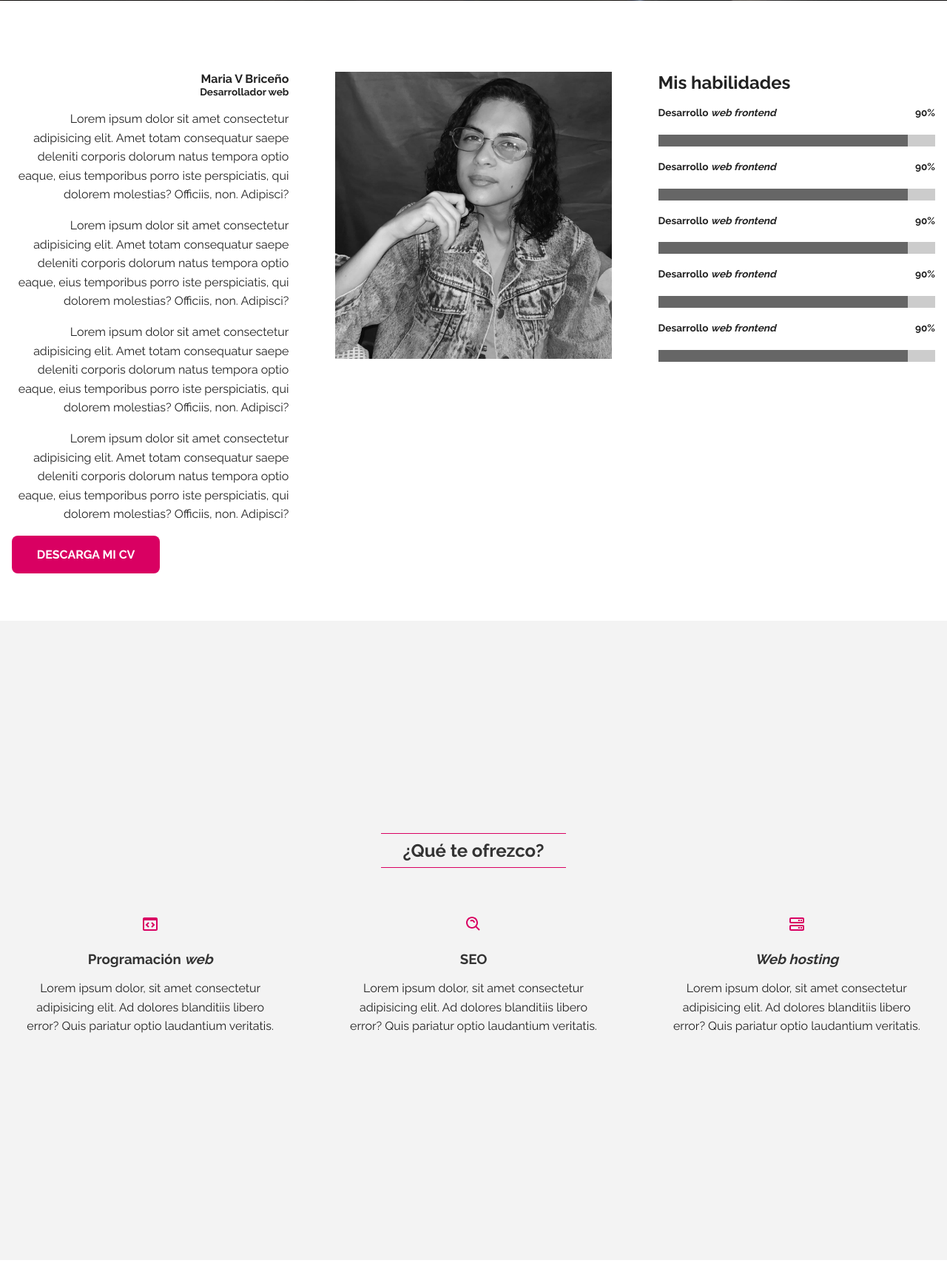
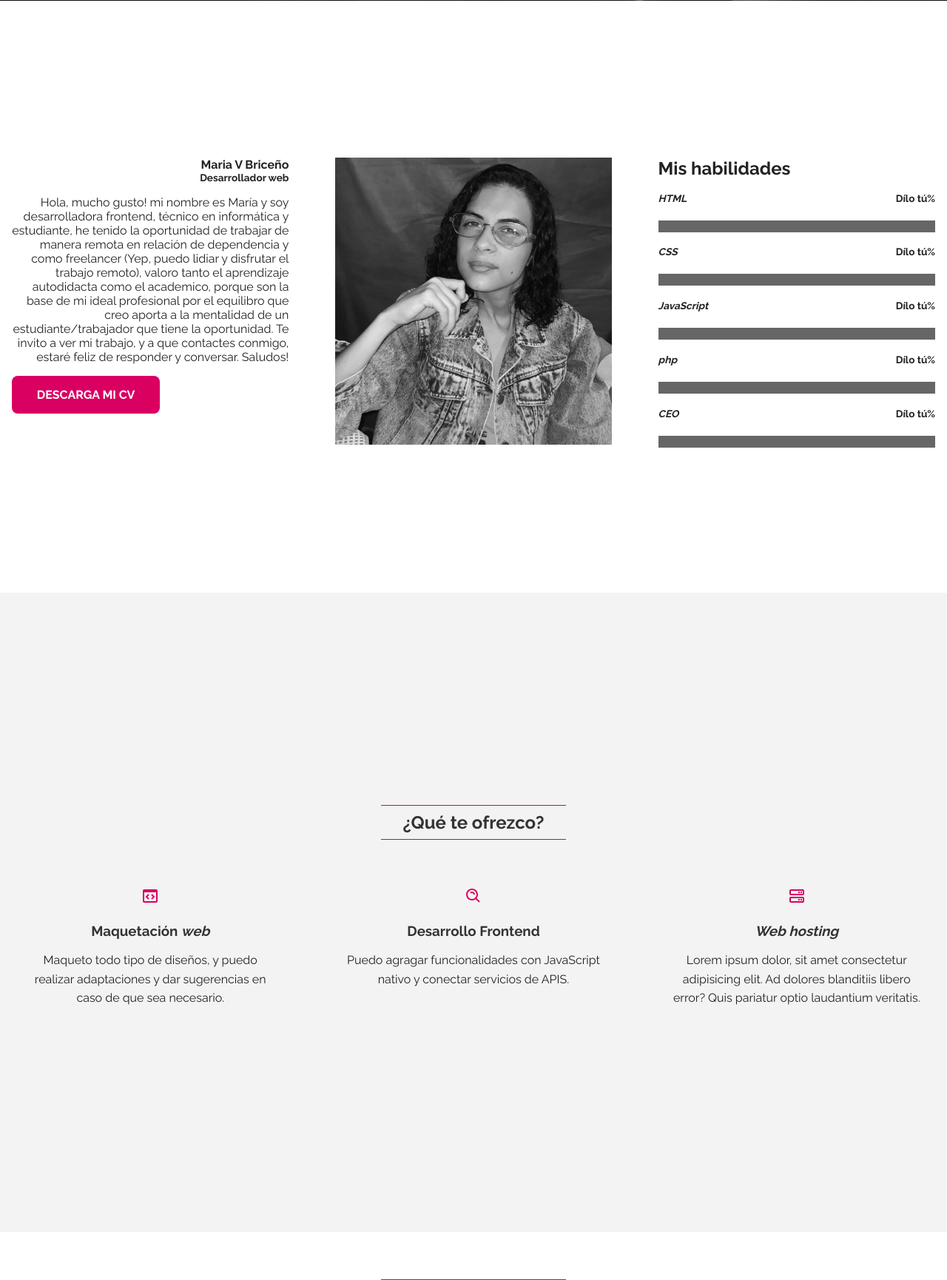
Before and after one commit to mvbri/mvbri.github.io, a PHP site: page / in a window 1280 px wide. Shown: the part 855-2585 px from the top of the page at 74% size. Run offline with PHP 8.4, Linux system fonts and the light colour scheme.

Commit message:
Contenido portafolio

```diff
--- a/css/style.css
+++ b/css/style.css
@@ -626,6 +626,11 @@ progress::-moz-progress-value {
     color: var(--title-color);
 }
 
+.portfolio-modal > img {
+    width: 50%;
+    height: auto;
+}
+
 .portfolio-details {
     display: grid;
     grid-template-columns: 40% 60%;
--- a/index.html
+++ b/index.html
@@ -5,16 +5,27 @@
         <meta http-equiv="X-UA-Compatible" content="IE=edge">
         <meta name="viewport" content="width=device-width, initial-scale=1.0">
         <title>Portafolio CV - Maria V Briceño</title>
-        <meta name="description" content="Hola Bienvenido a mi portafolio profecional, Soy Maria Victoria Briceño, frontend developer">
+        <meta
+            name="description"
+            content="Hola Bienvenido a mi portafolio profecional, Soy Maria Victoria Briceño, frontend developer">
         <link rel="canonical" href="https://mvbri.github.io./">
         <link rel="icon" href="https://mvbri.github.io./assets/favicon.png">
         <link rel="apple-touch-icon" href="https://mvbri.github.io./assets/favicon.png">
         <meta name="theme-color" content="#d90062">
         <meta name="twitter:card" content="summary">
-        <meta name="twitter:title" property="og:title" content="Portafolio CV - Maria V Briceño">
-        <meta name="twitter:image" property="og:image" content="https://mvbri.github.io./assets/hero-image-home.jpg">
+        <meta
+            name="twitter:title"
+            property="og:title"
+            content="Portafolio CV - Maria V Briceño">
+        <meta
+            name="twitter:image"
+            property="og:image"
+            content="https://mvbri.github.io./assets/hero-image-home.jpg">
         <meta name="twitter:url" property="og:url" content="https://mvbri.github.io./">
-        <meta name="twitter:description" property="og:description" content="Hola Bienvenido a mi portafolio profecional, Soy Maria Victoria Briceño, frontend developer">
+        <meta
+            name="twitter:description"
+            property="og:description"
+            content="Hola Bienvenido a mi portafolio profecional, Soy Maria Victoria Briceño, frontend developer">
         <meta property="og:type" content="website">
         <link rel="preconnect" href="https://fonts.googleapis.com">
         <link
@@ -77,22 +88,14 @@
                 <aside class="text-center text-lg-right">
                     <h1>Maria V Briceño</h1>
                     <h5>Desarrollador web</h5>
-                    <p>Lorem ipsum dolor sit amet consectetur adipisicing elit. Amet totam
-                        consequatur saepe deleniti corporis dolorum natus tempora optio eaque, eius
-                        temporibus porro iste perspiciatis, qui dolorem molestias? Officiis, non.
-                        Adipisci?</p>
-                    <p>Lorem ipsum dolor sit amet consectetur adipisicing elit. Amet totam
-                        consequatur saepe deleniti corporis dolorum natus tempora optio eaque, eius
-                        temporibus porro iste perspiciatis, qui dolorem molestias? Officiis, non.
-                        Adipisci?</p>
-                    <p>Lorem ipsum dolor sit amet consectetur adipisicing elit. Amet totam
-                        consequatur saepe deleniti corporis dolorum natus tempora optio eaque, eius
-                        temporibus porro iste perspiciatis, qui dolorem molestias? Officiis, non.
-                        Adipisci?</p>
-                    <p>Lorem ipsum dolor sit amet consectetur adipisicing elit. Amet totam
-                        consequatur saepe deleniti corporis dolorum natus tempora optio eaque, eius
-                        temporibus porro iste perspiciatis, qui dolorem molestias? Officiis, non.
-                        Adipisci?</p>
+                    <p></p>Hola, mucho gusto! mi nombre es María y soy desarrolladora frontend, técnico en
+                    informática y estudiante, he tenido la oportunidad de trabajar de manera remota
+                    en relación de dependencia y como freelancer (Yep, puedo lidiar y disfrutar el
+                    trabajo remoto), valoro tanto el aprendizaje autodidacta como el academico,
+                    porque son la base de mi ideal profesional por el equilibro que creo aporta a la
+                    mentalidad de un estudiante/trabajador que tiene la oportunidad. Te invito a
+                    ver mi trabajo, y a que contactes conmigo, estaré feliz de responder y
+                    conversar. Saludos!</p>
                     <div class="text-center text-lg-left">
                         <a
                             class="btn"
@@ -108,48 +111,48 @@
                 <h2 class="text-center text-lg-left">Mis habilidades</h2>
                 <div class="progress">
                     <p>
-                        <b>Desarrollo
-                            <i>web frontend</i>
+                        <b>
+                            <i>HTML</i>
                         </b>
-                        <b>90%</b>
+                        <b>Dílo tú%</b>
                     </p>
-                    <progress value="90" min="0" max="100"></progress>
+                    <progress value="100" min="0" max="100"></progress>
                 </div>
                 <div class="progress">
                     <p>
-                        <b>Desarrollo
-                            <i>web frontend</i>
+                        <b>
+                            <i>CSS</i>
                         </b>
-                        <b>90%</b>
+                        <b>Dílo tú%</b>
                     </p>
-                    <progress value="90" min="0" max="100"></progress>
+                    <progress value="100" min="0" max="100"></progress>
                 </div>
                 <div class="progress">
                     <p>
-                        <b>Desarrollo
-                            <i>web frontend</i>
+                        <b>
+                            <i>JavaScript</i>
                         </b>
-                        <b>90%</b>
+                        <b>Dílo tú%</b>
                     </p>
-                    <progress value="90" min="0" max="100"></progress>
+                    <progress value="100" min="0" max="100"></progress>
                 </div>
                 <div class="progress">
                     <p>
-                        <b>Desarrollo
-                            <i>web frontend</i>
+                        <b>
+                            <i>php</i>
                         </b>
-                        <b>90%</b>
+                        <b>Dílo tú%</b>
                     </p>
-                    <progress value="90" min="0" max="100"></progress>
+                    <progress value="100" min="0" max="100"></progress>
                 </div>
                 <div class="progress">
                     <p>
-                        <b>Desarrollo
-                            <i>web frontend</i>
+                        <b>
+                            <i>CEO</i>
                         </b>
-                        <b>90%</b>
+                        <b>Dílo tú%</b>
                     </p>
-                    <progress value="90" min="0" max="100"></progress>
+                    <progress value="100" min="0" max="100"></progress>
                 </div>
             </article>
         </section>
@@ -164,11 +167,11 @@
                         viewbox="0 0 24 24"><path
                         d="M20,3H4C2.897,3,2,3.897,2,5v14c0,1.103,0.897,2,2,2h16c1.103,0,2-0.897,2-2V5C22,3.897,21.103,3,20,3z M4,19V7h16 l0.002,12H4z"/><path
                         d="M9.293 9.293L5.586 13 9.293 16.707 10.707 15.293 8.414 13 10.707 10.707zM14.707 9.293L13.293 10.707 15.586 13 13.293 15.293 14.707 16.707 18.414 13z"/></svg>
-                    <h3>Programación
+                    <h3>Maquetación
                         <i>web</i>
                     </h3>
-                    <p>Lorem ipsum dolor, sit amet consectetur adipisicing elit. Ad dolores
-                        blanditiis libero error? Quis pariatur optio laudantium veritatis.</p>
+                    <p>Maqueto todo tipo de diseños, y puedo realizar adaptaciones y dar sugerencias en caso de que sea necesario.
+                       </p>
                 </article>
                 <article class="service-card">
                     <svg
@@ -178,10 +181,10 @@
                         viewbox="0 0 24 24"><path
                         d="M10,18c1.846,0,3.543-0.635,4.897-1.688l4.396,4.396l1.414-1.414l-4.396-4.396C17.365,13.543,18,11.846,18,10 c0-4.411-3.589-8-8-8s-8,3.589-8,8S5.589,18,10,18z M10,4c3.309,0,6,2.691,6,6s-2.691,6-6,6s-6-2.691-6-6S6.691,4,10,4z"/><path
                         d="M11.412,8.586C11.791,8.966,12,9.468,12,10h2c0-1.065-0.416-2.069-1.174-2.828c-1.514-1.512-4.139-1.512-5.652,0 l1.412,1.416C9.346,7.83,10.656,7.832,11.412,8.586z"/></svg>
-                    <h3>SEO
+                    <h3>Desarrollo Frontend
                     </h3>
-                    <p>Lorem ipsum dolor, sit amet consectetur adipisicing elit. Ad dolores
-                        blanditiis libero error? Quis pariatur optio laudantium veritatis.</p>
+                    <p>Puedo agragar funcionalidades con JavaScript nativo y conectar servicios de APIS.
+                        </p>
                 </article>
                 <article class="service-card">
                     <svg
@@ -204,18 +207,16 @@
             <div class="container">
                 <h2 class="section-title">Mis trabajos</h2>
                 <a href="#trabajo-1" class="portfolio-card">
-                    <img src="assets/portfolio-1.jpg" alt="Trabajo 1">
+                    <img src="assets/kuzy.png" alt="Trabajo 1">
                     <aside class="portfolio-card-info">
                         <div>
-                            <h3>Proyecto 1</h3>
-                            <p>Lorem ipsum dolor sit amet consectetur, adipisicing elit. At, laboriosam
-                                fuga? Iste atque pariatur, ducimus voluptates optio quo labore impedit id
-                                voluptatum, quas iusto corporis at nobis? Architecto, est unde.</p>
+                            <h3>KUZY</h3>
+                            <p>Ecommerce para tienda de calzado.</p>
                         </div>
                     </aside>
                 </a>
                 <a href="#trabajo-2" class="portfolio-card">
-                    <img src="assets/portfolio-2.jpg" alt="Trabajo 1">
+                    <img src="assets/landing-beez.png" alt="Landing de beez">
                     <aside class="portfolio-card-info">
                         <div>
                             <h3>Proyecto 1</h3>
@@ -282,31 +283,28 @@
                         d="M12,2C6.486,2,2,6.486,2,12s4.486,10,10,10s10-4.486,10-10S17.514,2,12,2z M16.207,14.793l-1.414,1.414L12,13.414 l-2.793,2.793l-1.414-1.414L10.586,12L7.793,9.207l1.414-1.414L12,10.586l2.793-2.793l1.414,1.414L13.414,12L16.207,14.793z"/></svg>
                 </a>
                 <article class="portfolio-modal">
-                    <img src="assets/portfolio-1.jpg" alt="Trabajo 1">
+                    <img src="assets/modal-kuzy.png" alt="Tiendas Kuzy">
                     <div class="portfolio-info">
-                        <h3>NOMBRE DEL PROYECTO 1</h3>
-                        <p>Lorem ipsum dolor sit amet consectetur, adipisicing elit. Velit consectetur
-                            placeat et adipisci, quibusdam minus. Ut porro ducimus expedita doloremque,
-                            obcaecati perferendis molestiae voluptates sapiente culpa facere nobis
-                            temporibus enim?</p>
+                        <h3>KUZY</h3>
+                        <p>Sitio oficial para la compra online de calzado Kuzy.</p>
                         <aside class="portfolio-details">
                             <small>
                                 <b>CLIENTE:</b>
                             </small>
-                            <small>Nombre del cliente</small>
+                            <small>Tienda de Calzado Kuzy.pe</small>
                             <small>
                                 <b>FECHA:</b>
                             </small>
-                            <small>Fecha</small>
+                            <small>2021-04-26</small>
                             <small>
                                 <b>TIPO:</b>
                             </small>
-                            <small>Tipo de proyecto</small>
+                            <small>Desarrollo frontend</small>
                             <small>
                                 <b>ENLACE:</b>
                             </small>
                             <small>
-                                <a href="#" target="_blank" rel="noopener">https://la-url-del-proyecto.com</a>
+                                <a href="https://www.kuzy.pe/" target="_blank" rel="noopener">https://www.kuzy.pe/</a>
                             </small>
                         </aside>
                     </div>
@@ -324,9 +322,9 @@
                         d="M12,2C6.486,2,2,6.486,2,12s4.486,10,10,10s10-4.486,10-10S17.514,2,12,2z M16.207,14.793l-1.414,1.414L12,13.414 l-2.793,2.793l-1.414-1.414L10.586,12L7.793,9.207l1.414-1.414L12,10.586l2.793-2.793l1.414,1.414L13.414,12L16.207,14.793z"/></svg>
                 </a>
                 <article class="portfolio-modal">
-                    <img src="assets/portfolio-2.jpg" alt="Trabajo 2">
+                    <img src="assets/beez-landing.jpg" alt="Trabajo 2">
                     <div class="portfolio-info">
-                        <h3>NOMBRE DEL PROYECTO 1</h3>
+                        <h3>Landing de Beez</h3>
                         <p>Lorem ipsum dolor sit amet consectetur, adipisicing elit. Velit consectetur
                             placeat et adipisci, quibusdam minus. Ut porro ducimus expedita doloremque,
                             obcaecati perferendis molestiae voluptates sapiente culpa facere nobis
@@ -335,20 +333,20 @@
                             <small>
                                 <b>CLIENTE:</b>
                             </small>
-                            <small>Nombre del cliente</small>
+                            <small>Beez.pe</small>
                             <small>
                                 <b>FECHA:</b>
                             </small>
-                            <small>Fecha</small>
+                            <small>2021-05-28</small>
                             <small>
                                 <b>TIPO:</b>
                             </small>
-                            <small>Tipo de proyecto</small>
+                            <small>Desarrollo Frontend</small>
                             <small>
                                 <b>ENLACE:</b>
                             </small>
                             <small>
-                                <a href="#" target="_blank" rel="noopener">https:// la-url-del-proyecto.com</a>
+                                <a href="https://github.com/mvbri/beez-landing" target="_blank" rel="noopener">https://github.com/mvbri/beez-landing</a>
                             </small>
                         </aside>
                     </div>
```
Also changed, not shown: assets/beez-landing.jpg (added), assets/kuzy.png (added), assets/landing-beez.png (added), assets/modal-kuzy.png (added), assets/mvbri-3.jpg (deleted), assets/mvbri-5.jpg (deleted), assets/mvbri.jpg (deleted).
